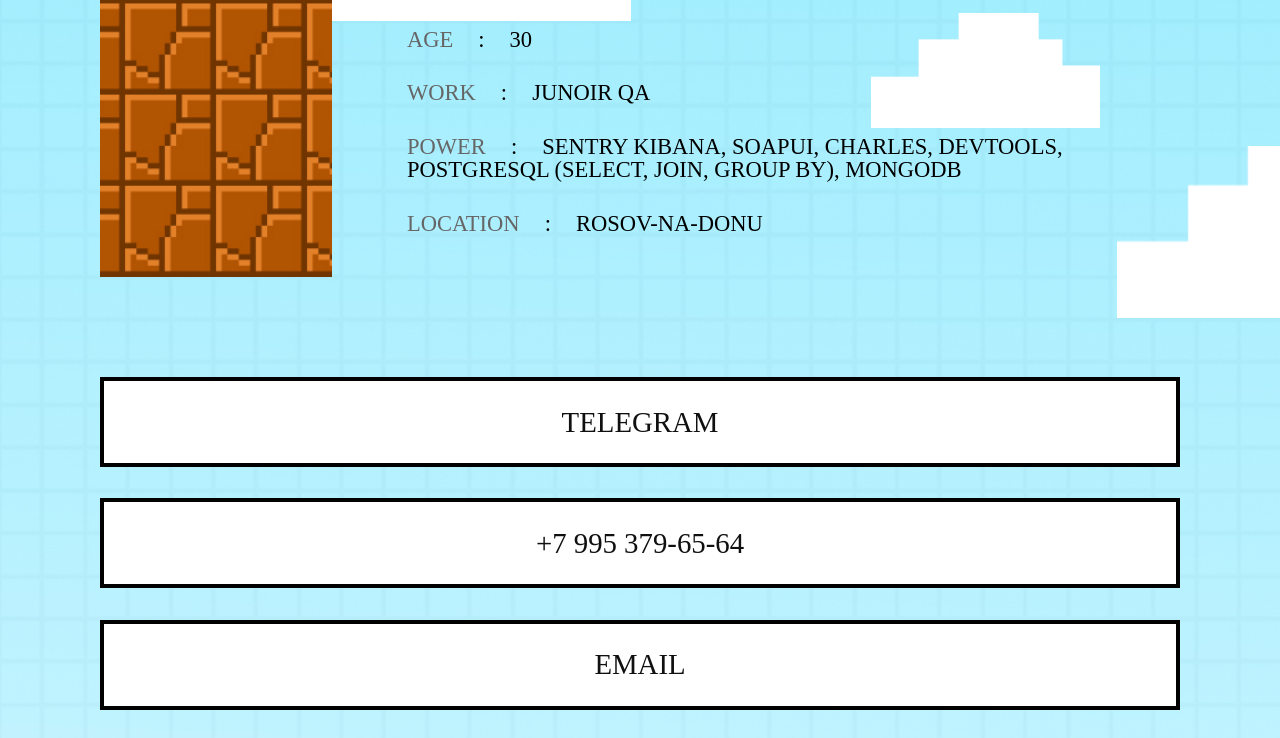
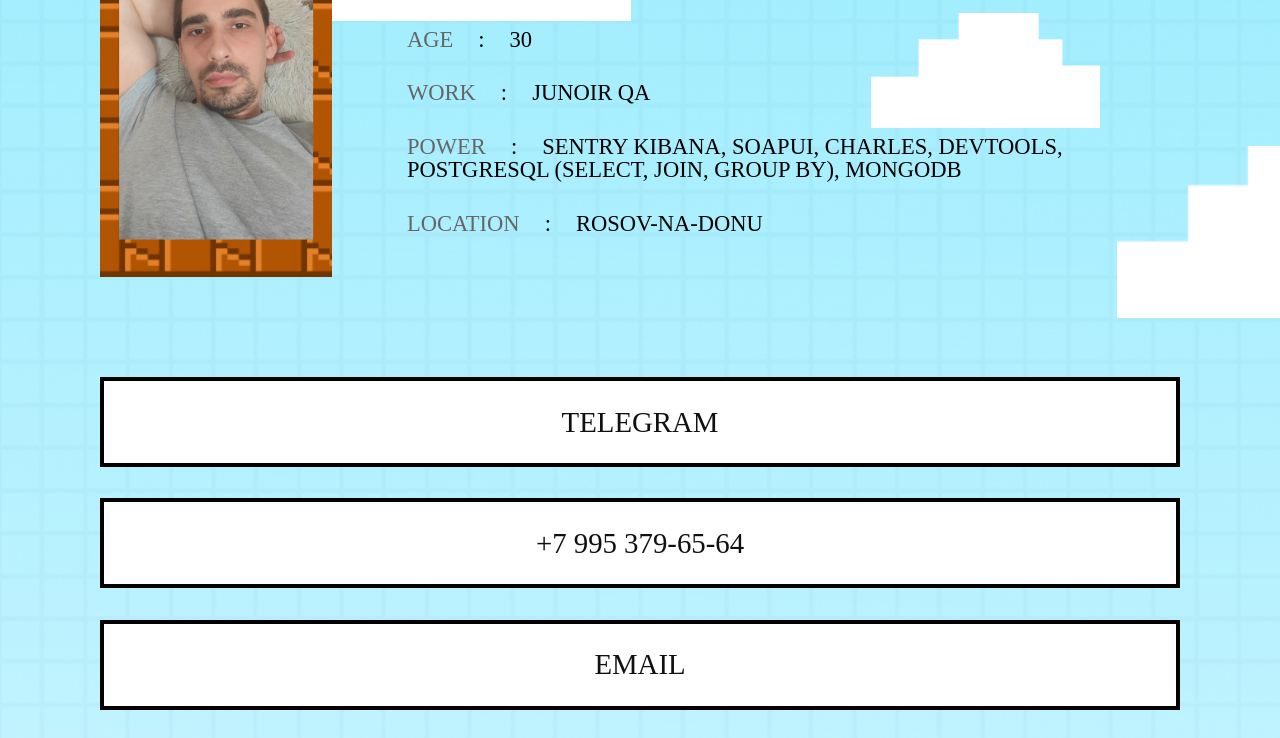
Before and after one commit to NikitaSoltn/NikitaSoltn.github.io, a plain HTML site: page index.html in a window 1280 px wide. Shown: the part 279-1017 px from the top of the page. Drawn offline with Linux system fonts and the light colour scheme; files whose address does not match are found by name.

Commit message:
Update index.html

```diff
--- a/index.html
+++ b/index.html
@@ -50,7 +50,7 @@
                   </div>
                   <div class="foto__foto">
                      <!-- Фоточка -->
-                     <img src=".foto.jpg" alt="Фото">
+                     <img src="./foto.jpg" alt="Фоточка">
                   </div>
                </div>
                <div class="text">
```
